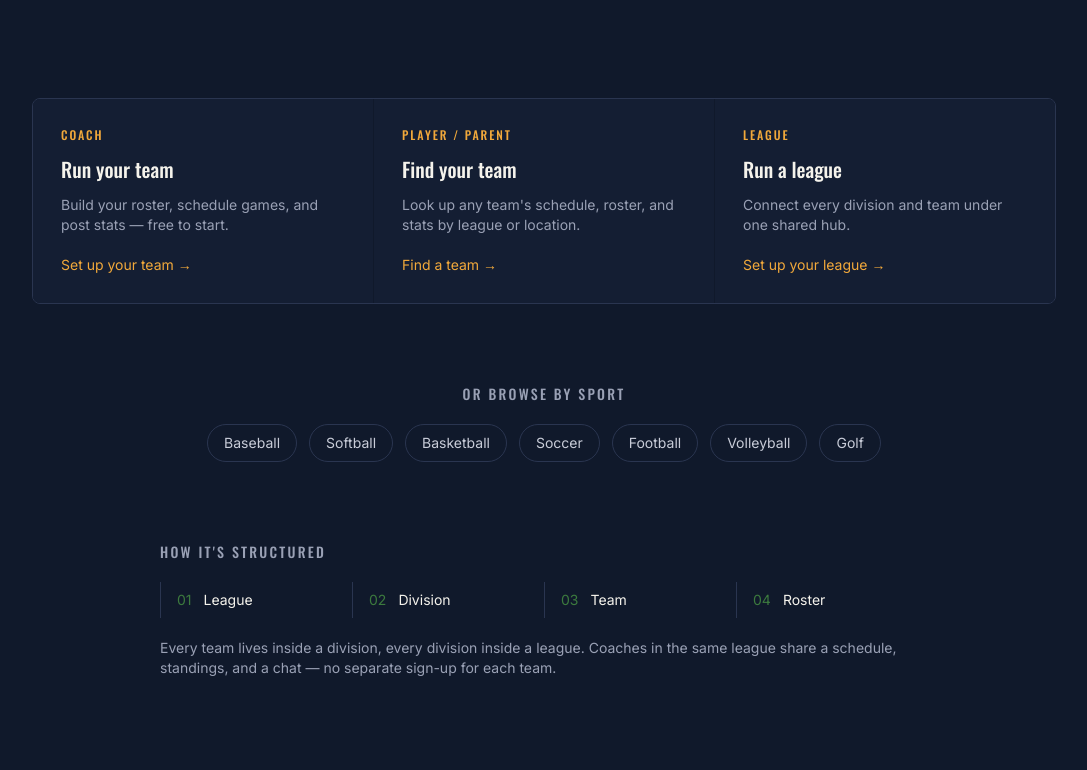
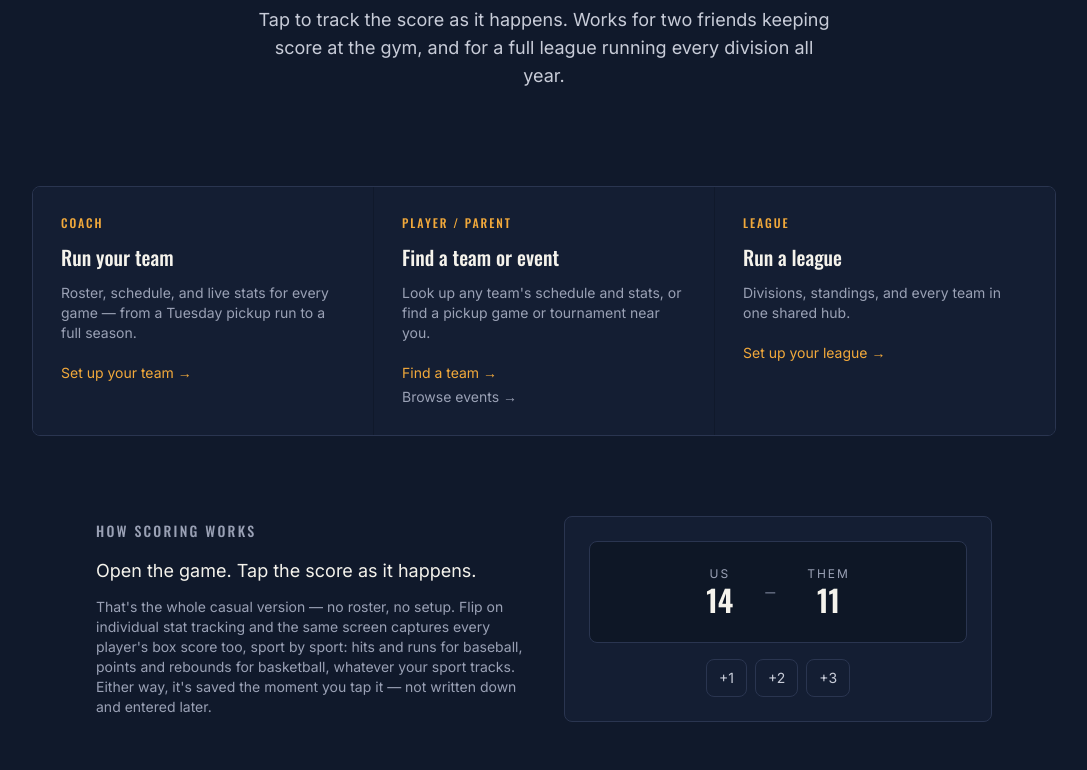
Before and after one commit to machu009/mad-athletics, a Next.js app: page / in a window 1280 px wide. Shown: the part 330-1100 px from the top of the page, without its empty margins (96-1183 px from the left). Built offline with nearby package versions, Linux system fonts and the light colour scheme; no server answers.

Commit message:
Deploy 2026-06-21 19:09

```diff
--- a/src/app/page.tsx
+++ b/src/app/page.tsx
@@ -3,30 +3,32 @@ import Link from 'next/link';
 import { createClient } from '@/lib/supabase/server';
 
 export const metadata: Metadata = {
-  title: 'Mad Athletics — every team, every league, one scoreboard',
+  title: 'Mad Athletics — track every game live',
   description:
-    'Set up your team in minutes, or find the schedule, roster, and stats for any team in your league.',
+    'Tap to track the score as it happens — pickup games and full league seasons, all in one place.',
 };
 
 const paths = [
   {
     tag: 'COACH',
     title: 'Run your team',
-    body: 'Build your roster, schedule games, and post stats — free to start.',
+    body: 'Roster, schedule, and live stats for every game — from a Tuesday pickup run to a full season.',
     cta: 'Set up your team',
     href: '/coach/new',
   },
   {
     tag: 'PLAYER / PARENT',
-    title: 'Find your team',
-    body: "Look up any team's schedule, roster, and stats by league or location.",
+    title: 'Find a team or event',
+    body: "Look up any team's schedule and stats, or find a pickup game or tournament near you.",
     cta: 'Find a team',
     href: '/search',
+    secondaryCta: 'Browse events',
+    secondaryHref: '/events',
   },
   {
     tag: 'LEAGUE',
     title: 'Run a league',
-    body: 'Connect every division and team under one shared hub.',
+    body: 'Divisions, standings, and every team in one shared hub.',
     cta: 'Set up your league',
     href: '/league/new',
   },
@@ -61,7 +63,11 @@ export default async function HomePage() {
           MAD ATHLETICS
         </span>
         {user ? (
-          <form action="/auth/sign-out" method="post" className="flex items-center gap-3">
+          <form
+            action="/auth/sign-out"
+            method="post"
+            className="flex items-center gap-3"
+          >
             <span className="text-sm text-[#9AA1B5]">{user.email}</span>
             <button
               type="submit"
@@ -86,20 +92,21 @@ export default async function HomePage() {
           className="mx-auto max-w-3xl text-4xl font-semibold uppercase leading-[1.05] tracking-tight sm:text-6xl"
           style={{ fontFamily: 'var(--font-display)' }}
         >
-          <span className="flap-word">Every team.</span>{' '}
+          <span className="flap-word">Pickup game tonight.</span>{' '}
           <span className="flap-word" style={{ animationDelay: '0.12s' }}>
-            Every league.
+            Full season ahead.
           </span>{' '}
           <span
             className="flap-word text-[#F2A93B]"
             style={{ animationDelay: '0.24s' }}
           >
-            One scoreboard.
+            Same scoreboard.
           </span>
         </h1>
         <p className="mx-auto mt-6 max-w-xl text-base text-[#C8CCD8] sm:text-lg">
-          Set up your team in minutes, or find the schedule, roster, and
-          stats for any team in your league.
+          Tap to track the score as it happens. Works for two friends
+          keeping score at the gym, and for a full league running every
+          division all year.
         </p>
       </section>
 
@@ -107,10 +114,9 @@ export default async function HomePage() {
       <section className="px-6 pb-20 sm:px-10">
         <div className="mx-auto grid max-w-5xl gap-px overflow-hidden rounded-lg border border-[#2A3550] sm:grid-cols-3">
           {paths.map((p) => (
-            <Link
+            <div
               key={p.tag}
-              href={p.href}
-              className="group relative flex flex-col gap-3 bg-[#141E33] p-7 transition-colors hover:bg-[#1B2742] focus-visible:outline-none focus-visible:ring-2 focus-visible:ring-[#F2A93B] focus-visible:ring-inset"
+              className="flex flex-col gap-3 bg-[#141E33] p-7 transition-colors hover:bg-[#1B2742]"
             >
               <span
                 className="text-xs tracking-[0.16em] text-[#F2A93B]"
@@ -125,11 +131,88 @@ export default async function HomePage() {
                 {p.title}
               </span>
               <span className="text-sm text-[#9AA1B5]">{p.body}</span>
-              <span className="mt-2 text-sm text-[#F2A93B] group-hover:underline">
-                {p.cta} →
-              </span>
-            </Link>
+              <div className="mt-2 flex flex-col gap-1">
+                <Link
+                  href={p.href}
+                  className="text-sm text-[#F2A93B] hover:underline focus-visible:outline-none focus-visible:ring-2 focus-visible:ring-[#F2A93B] rounded-sm"
+                >
+                  {p.cta} →
+                </Link>
+                {p.secondaryCta && p.secondaryHref && (
+                  <Link
+                    href={p.secondaryHref}
+                    className="text-sm text-[#9AA1B5] hover:text-[#F2A93B] hover:underline focus-visible:outline-none focus-visible:ring-2 focus-visible:ring-[#F2A93B] rounded-sm"
+                  >
+                    {p.secondaryCta} →
+                  </Link>
+                )}
+              </div>
+            </div>
           ))}
+        </div>
+      </section>
+
+      {/* how scoring works */}
+      <section className="px-6 pb-24 sm:px-10">
+        <div className="mx-auto grid max-w-4xl gap-10 sm:grid-cols-2 sm:items-center">
+          <div>
+            <h2
+              className="text-sm tracking-[0.16em] text-[#9AA1B5]"
+              style={{ fontFamily: 'var(--font-display)' }}
+            >
+              HOW SCORING WORKS
+            </h2>
+            <p className="mt-4 text-lg text-[#F5F3EC]">
+              Open the game. Tap the score as it happens.
+            </p>
+            <p className="mt-3 text-sm text-[#9AA1B5]">
+              That&apos;s the whole casual version — no roster, no setup.
+              Flip on individual stat tracking and the same screen captures
+              every player&apos;s box score too, sport by sport: hits and
+              runs for baseball, points and rebounds for basketball,
+              whatever your sport tracks. Either way, it&apos;s saved the
+              moment you tap it — not written down and entered later.
+            </p>
+          </div>
+
+          {/* static mockup of the live scoring panel */}
+          <div className="rounded-lg border border-[#2A3550] bg-[#141E33] p-6">
+            <div className="flex items-center justify-center gap-8 rounded-lg border border-[#2A3550] bg-[#0E1726] py-6">
+              <div className="text-center">
+                <p className="text-xs tracking-[0.16em] text-[#9AA1B5]">
+                  US
+                </p>
+                <p
+                  className="text-3xl font-semibold"
+                  style={{ fontFamily: 'var(--font-display)' }}
+                >
+                  14
+                </p>
+              </div>
+              <p className="text-xl text-[#5B6478]">–</p>
+              <div className="text-center">
+                <p className="text-xs tracking-[0.16em] text-[#9AA1B5]">
+                  THEM
+                </p>
+                <p
+                  className="text-3xl font-semibold"
+                  style={{ fontFamily: 'var(--font-display)' }}
+                >
+                  11
+                </p>
+              </div>
+            </div>
+            <div className="mt-4 flex justify-center gap-2" aria-hidden="true">
+              {[1, 2, 3].map((n) => (
+                <span
+                  key={n}
+                  className="rounded-lg border border-[#2A3550] px-3 py-2 text-sm text-[#C8CCD8]"
+                >
+                  +{n}
+                </span>
+              ))}
+            </div>
+          </div>
         </div>
       </section>
 
@@ -179,9 +262,10 @@ export default async function HomePage() {
             ))}
           </div>
           <p className="mt-5 text-sm text-[#9AA1B5]">
-            Every team lives inside a division, every division inside a
-            league. Coaches in the same league share a schedule, standings,
-            and a chat — no separate sign-up for each team.
+            Coaches in the same league share standings and a schedule
+            across every division — no separate sign-up for each team. A
+            team doesn&apos;t need a league at all, though: skip it and run
+            standalone, the way a pickup team would.
           </p>
         </div>
       </section>
```
Also changed, not shown: 1 other file (tests, documents, lock files or other folders).
